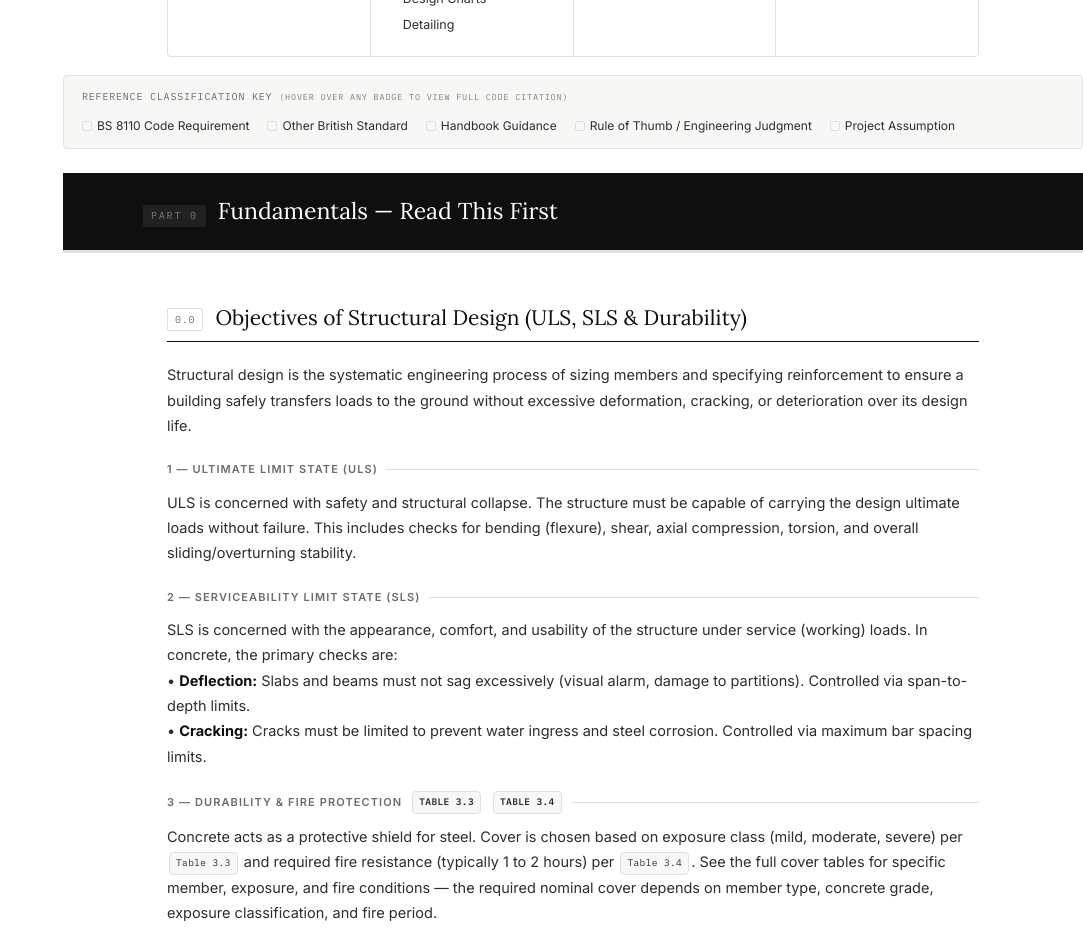
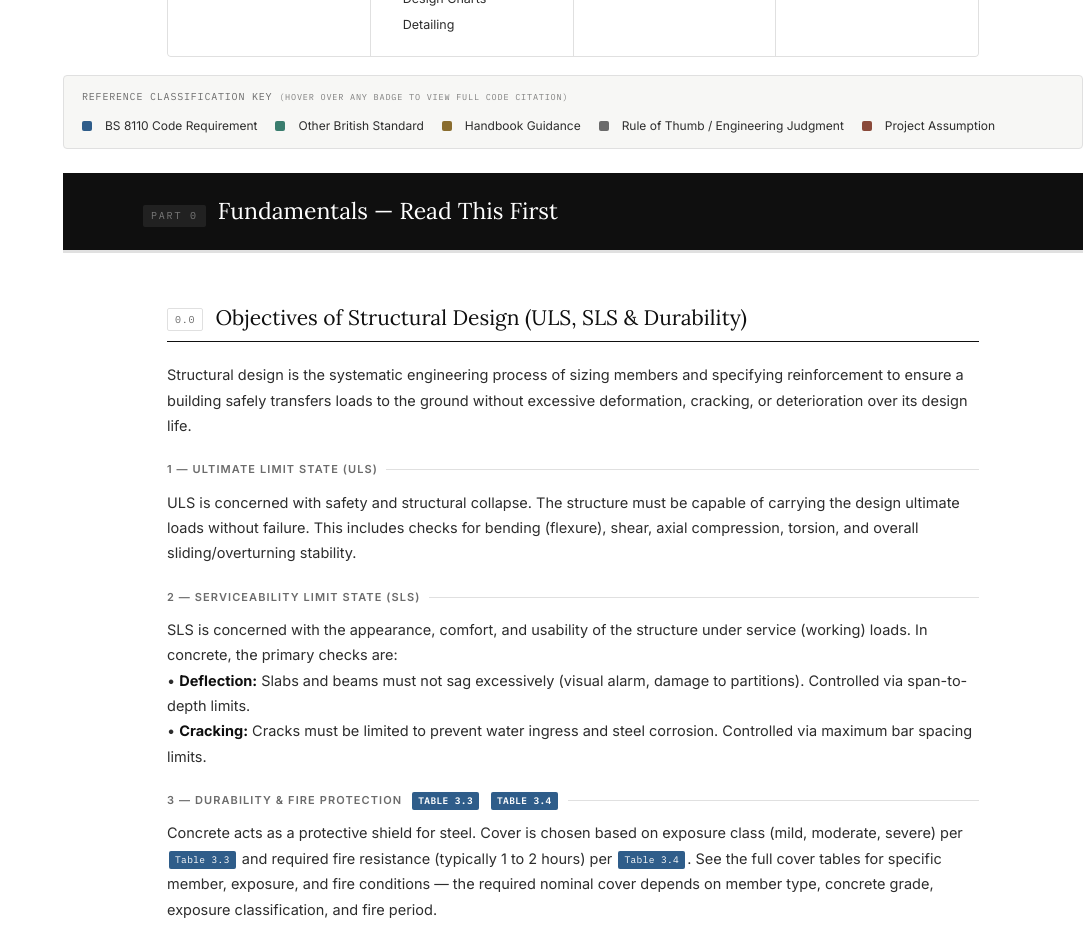
Before and after one commit to awojidejoseph0714-eng/manual-design, a Next.js app: page / in a window 1280 px wide. Shown: the part 1240-2175 px from the top of the page, without its empty margins (197-1280 px from the left). Built offline with nearby package versions, Linux system fonts and the light colour scheme; no server answers.

Commit message:
fix: Revert formula and tags to colored aesthetic and fix strong text visibility

```diff
--- a/app/globals.css
+++ b/app/globals.css
@@ -336,19 +336,29 @@ p strong { color: var(--black); }
    ===================================== */
 /* Shared badge base */
 .cl, .ref-code, .ref-standard, .ref-handbook, .ref-thumb, .ref-assumption {
-  display: inline-block; background: var(--light-bg); color: var(--dark-gray);
-  border: 1px solid var(--rule);
-  font-family: var(--mono); font-size: 9.5px; padding: 2px 6px;
-  border-radius: 4px; letter-spacing: 0.04em;
+  display: inline-block; color: var(--white);
+  font-family: var(--mono); font-size: 9.5px; padding: 1px 6px;
+  border-radius: 2px; letter-spacing: 0.04em;
   vertical-align: middle; margin: 0 2px; white-space: nowrap;
   cursor: help;
-  transition: all 0.15s ease;
+  transition: transform 0.15s ease, filter 0.15s ease, box-shadow 0.15s ease;
+  border: none;
 }
 .cl:hover, .ref-code:hover, .ref-standard:hover, .ref-handbook:hover, .ref-thumb:hover, .ref-assumption:hover {
-  background: var(--black);
-  color: var(--white);
-  border-color: var(--black);
+  filter: brightness(1.15);
+  box-shadow: 0 2px 4px rgba(0,0,0,0.25);
+  transform: translateY(-1px);
 }
+/* 1. BS 8110 Code Requirement — blueprint blue */
+.cl, .ref-code { background: var(--accent); }
+/* 2. Other British Standard (BS 6399, BS 648, etc.) — muted teal */
+.ref-standard { background: #3a7d6e; }
+/* 3. Handbook Guidance (Oyenuga, Arya, Reynolds) — warm amber */
+.ref-handbook { background: #8a6d2f; }
+/* 4. Rule of Thumb / Engineering Judgment — slate grey */
+.ref-thumb { background: var(--mid-gray); }
+/* 5. Project Assumption (worked examples) — soft red-brown */
+.ref-assumption { background: #8a4a3a; }
 
 /* =====================================
    REFERENCE LEGEND
@@ -371,8 +381,14 @@ p strong { color: var(--black); }
 .ref-legend-item .swatch {
   display: inline-block; width: 10px; height: 10px;
   border-radius: 2px;
-  background: var(--light-bg); border: 1px solid var(--rule);
+  margin-right: 8px; vertical-align: -2px;
+  border: none;
 }
+.ref-legend-item .swatch.code { background: var(--accent); }
+.ref-legend-item .swatch.standard { background: #3a7d6e; }
+.ref-legend-item .swatch.handbook { background: #8a6d2f; }
+.ref-legend-item .swatch.thumb { background: var(--mid-gray); }
+.ref-legend-item .swatch.assumption { background: #8a4a3a; }
 
 /* =====================================
    CARDS
@@ -391,15 +407,17 @@ p strong { color: var(--black); }
    FORMULA / CODE BLOCK
    ===================================== */
 .formula {
-  background: var(--light-bg); color: var(--black);
-  border: 1px solid var(--rule);
+  background: var(--code-bg); color: var(--code-text);
+  border: none;
   font-family: var(--mono); font-size: 12.5px;
   padding: 16px 20px; margin: 14px 0;
   border-radius: var(--radius); line-height: 2;
   overflow-x: auto; -webkit-overflow-scrolling: touch;
   white-space: pre;
 }
-.formula span { color: var(--mid-gray); }
+.formula span { color: var(--code-yellow); }
+.formula p { color: inherit; margin: 0; }
+.formula strong, .formula p strong { color: var(--white); font-weight: 600; }
 
 /* =====================================
    TABLES
@@ -518,7 +536,7 @@ ul.check li::before {
 .building-card .ref-standard,
 .building-card .ref-handbook,
 .building-card .ref-thumb,
-.building-card .ref-assumption { background: var(--black); color: var(--white); border-color: var(--black); }
+.building-card .ref-assumption { background: rgba(255,255,255,0.15); color: var(--white); border: none; }
 
 /* =====================================
    GLOSSARY
```
